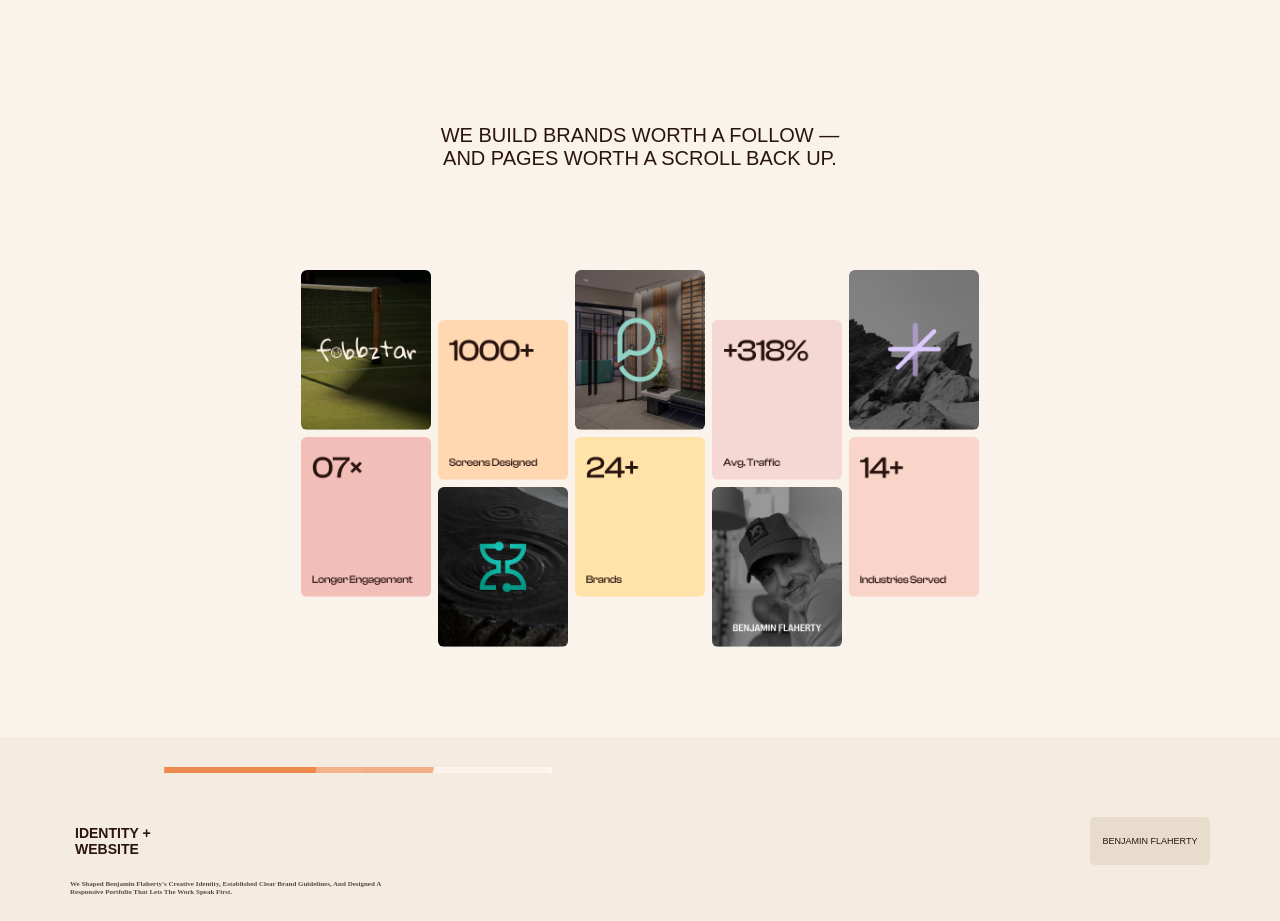
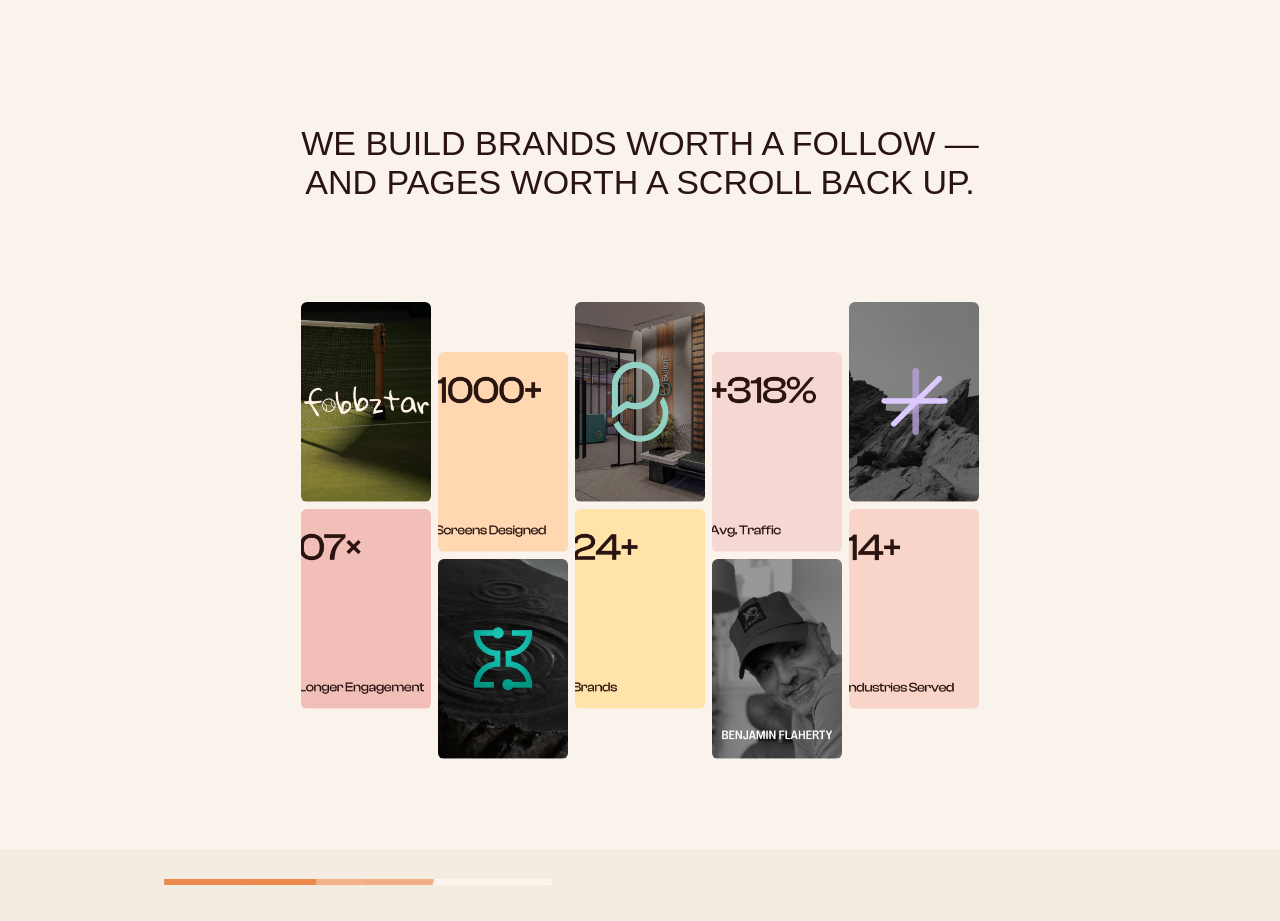
Before and after one commit to annaskhan-dev/RCHYstudio, a React (Vite) app: page / in a window 1280 px wide. Shown: the part 1580-2501 px from the top of the page. Built offline with nearby package versions, Linux system fonts and the light colour scheme.

Commit message:
adding things

```diff
--- a/src/components/work.module.css
+++ b/src/components/work.module.css
@@ -3,7 +3,7 @@
   color: #2a1410;
   font-family: "Clash Display Medium", sans-serif;
   font-weight: 500;
-  font-size: 20px;
+  font-size: 34px;
   text-align: center;
   margin-bottom: 100px;
 }
@@ -39,7 +39,7 @@
 }
 .insidecontainer img {
   width: 100%;
-  height: 160px;
+  height: 200px;
   object-fit: cover;
   border-radius: 6px;
   display: block;
```
